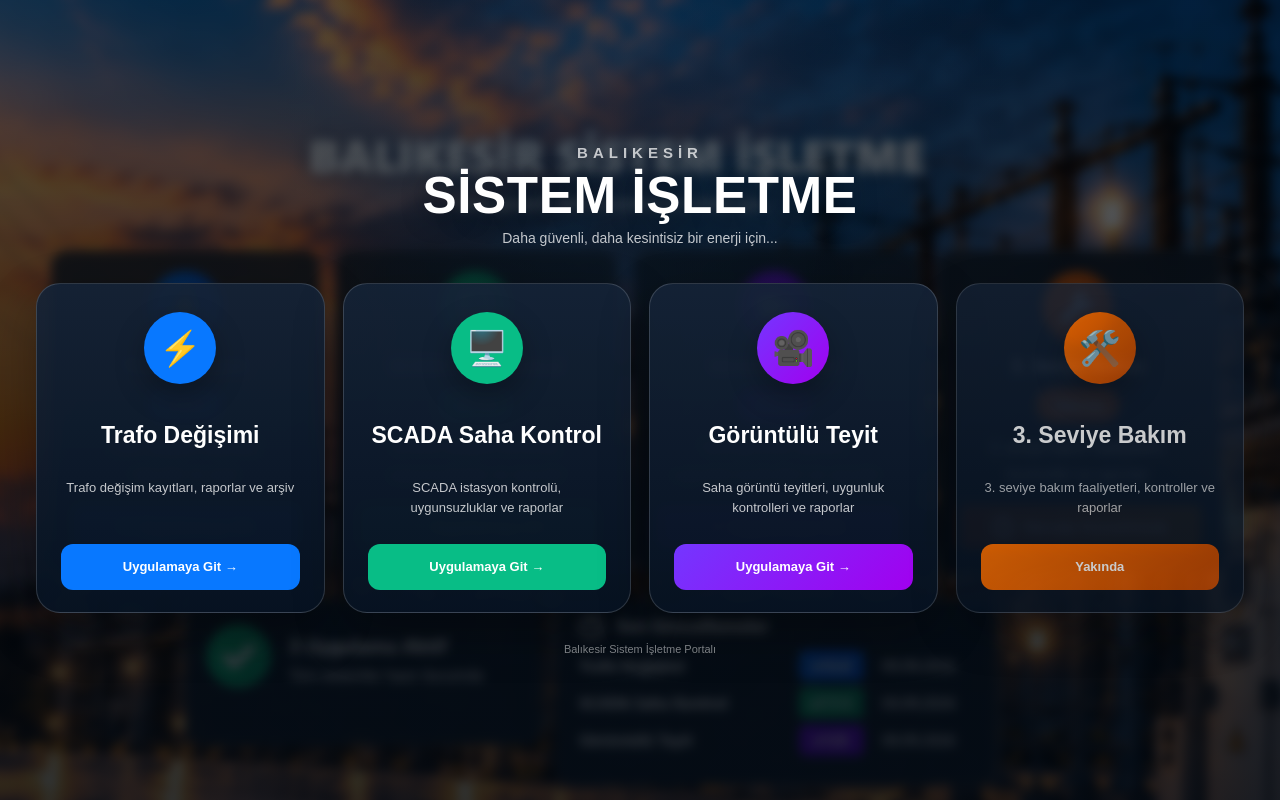
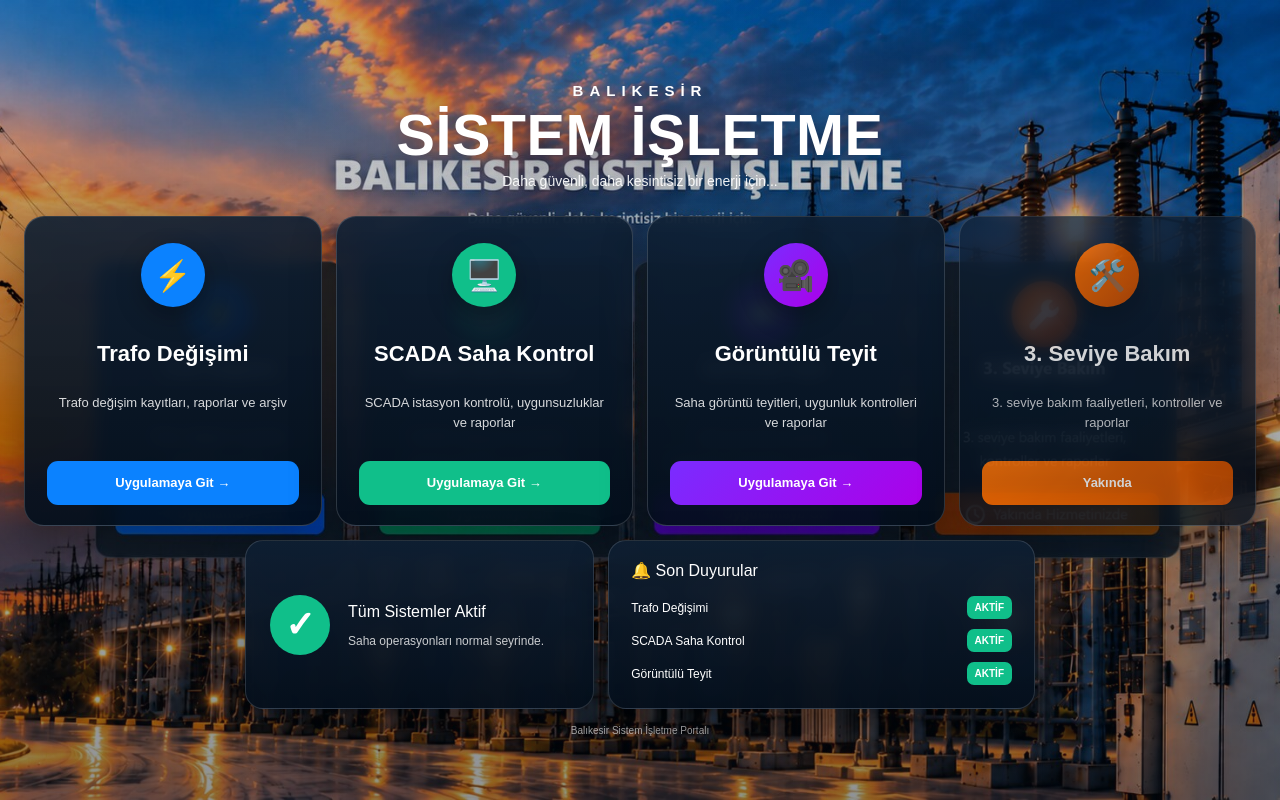
Before and after one commit to harun519/balikesir-sistem-isletme, a Next.js app: page / in a window 1280 px wide. Built offline with nearby package versions, Linux system fonts and the light colour scheme; no server answers.

Commit message:
Portal görünümünü arka planı bozmadan yeniden düzenle

```diff
--- a/app/page.tsx
+++ b/app/page.tsx
@@ -1,173 +1,96 @@
 "use client";
 
 const apps = [
-  {
-    key: "trafo",
-    title: "Trafo Değişimi",
-    desc: "Trafo değişim kayıtları, raporlar ve arşiv",
-    href: "https://balikesir-trafo-degisimi.vercel.app",
-    icon: "⚡",
-    tone: "blue",
-  },
-  {
-    key: "scada",
-    title: "SCADA Saha Kontrol",
-    desc: "SCADA istasyon kontrolü, uygunsuzluklar ve raporlar",
-    href: "https://scada-saha-kontrol-vercel.vercel.app",
-    icon: "🖥️",
-    tone: "green",
-  },
-  {
-    key: "teyit",
-    title: "Görüntülü Teyit",
-    desc: "Saha görüntü teyitleri, uygunluk kontrolleri ve raporlar",
-    href: "https://goruntulu-teyit-v1.vercel.app",
-    icon: "🎥",
-    tone: "purple",
-  },
+  { key: "trafo", title: "Trafo Değişimi", desc: "Trafo değişim kayıtları, raporlar ve arşiv", href: "https://balikesir-trafo-degisimi.vercel.app", icon: "⚡", tone: "blue" },
+  { key: "scada", title: "SCADA Saha Kontrol", desc: "SCADA istasyon kontrolü, uygunsuzluklar ve raporlar", href: "https://scada-saha-kontrol-vercel.vercel.app", icon: "🖥️", tone: "green" },
+  { key: "teyit", title: "Görüntülü Teyit", desc: "Saha görüntü teyitleri, uygunluk kontrolleri ve raporlar", href: "https://goruntulu-teyit-v1.vercel.app", icon: "🎥", tone: "purple" },
 ] as const;
 
 export default function Home() {
   return (
     <main className="portal">
-      <div className="desktopPage">
-        <div className="desktopBg" />
-        <div className="desktopShade" />
-        <div className="desktopContent">
-          <header className="desktopHeader">
+      <div className="bg" />
+      <div className="shade" />
+
+      <div className="content">
+        <header className="header">
           <div className="eyebrow">BALIKESİR</div>
           <h1>SİSTEM İŞLETME</h1>
           <p>Daha güvenli, daha kesintisiz bir enerji için...</p>
         </header>
 
-          <section className="desktopGrid">
+        <section className="appGrid">
           {apps.map(app => (
-              <a
-                key={app.key}
-                className={`desktopCard ${app.tone}`}
-                href={app.href}
-                target="_blank"
-                rel="noopener noreferrer"
-                aria-label={`${app.title} uygulamasını yeni sekmede aç`}
-              >
-                <div className="desktopIcon">{app.icon}</div>
+            <a key={app.key} className={`card ${app.tone}`} href={app.href} target="_blank" rel="noopener noreferrer" aria-label={`${app.title} uygulamasını yeni sekmede aç`}>
+              <div className="icon">{app.icon}</div>
               <h2>{app.title}</h2>
               <p>{app.desc}</p>
-                <div className="desktopButton">Uygulamaya Git →</div>
+              <div className="button">Uygulamaya Git →</div>
             </a>
           ))}
 
-            <article className="desktopCard orange disabledCard" aria-label="3. Seviye Bakım yakında">
-              <div className="desktopIcon">🛠️</div>
+          <article className="card orange disabled" aria-label="3. Seviye Bakım yakında">
+            <div className="icon">🛠️</div>
             <h2>3. Seviye Bakım</h2>
             <p>3. seviye bakım faaliyetleri, kontroller ve raporlar</p>
-              <div className="desktopButton">Yakında</div>
+            <div className="button">Yakında</div>
           </article>
         </section>
 
-          <footer className="desktopFooter">Balıkesir Sistem İşletme Portalı</footer>
+        <section className="bottomGrid">
+          <div className="infoCard statusCard">
+            <div className="statusIcon">✓</div>
+            <div>
+              <h3>Tüm Sistemler Aktif</h3>
+              <p>Saha operasyonları normal seyrinde.</p>
             </div>
           </div>
 
-      <div className="mobilePage">
-        <div className="mobileBg" />
-        <div className="mobileShade" />
-        <div className="mobileContent">
-          <header className="mobileHeader">
-            <h1>BALIKESİR<br />SİSTEM İŞLETME</h1>
-            <p>Daha güvenli, daha kesintisiz bir enerji için...</p>
-          </header>
-
-          <section className="mobileGrid">
-            <a className="mobileCard blueCard" href="https://balikesir-trafo-degisimi.vercel.app" target="_blank" rel="noopener noreferrer">
-              <div className="mobileIcon blueIcon">
-                <svg viewBox="0 0 24 24"><path d="M13 2 5.5 13H11l-1 9L18.5 10H13V2Z" fill="currentColor"/></svg>
+          <div className="infoCard notices">
+            <h3>🔔 Son Duyurular</h3>
+            <div className="noticeRow"><span>Trafo Değişimi</span><b>AKTİF</b></div>
+            <div className="noticeRow"><span>SCADA Saha Kontrol</span><b>AKTİF</b></div>
+            <div className="noticeRow"><span>Görüntülü Teyit</span><b>AKTİF</b></div>
           </div>
-              <h2>Trafo Değişimi</h2>
-              <p>Trafo değişim kayıtları,<br />raporlar ve arşiv</p>
-              <div className="mobileButton blueButton">→ Uygulamaya Git</div>
-            </a>
-
-            <a className="mobileCard greenCard" href="https://scada-saha-kontrol-vercel.vercel.app" target="_blank" rel="noopener noreferrer">
-              <div className="mobileIcon greenIcon">
-                <svg viewBox="0 0 24 24"><rect x="4" y="5" width="16" height="12" rx="2" fill="none" stroke="currentColor" strokeWidth="2"/><path d="M9 21h6M12 17v4" stroke="currentColor" strokeWidth="2" strokeLinecap="round"/></svg>
-              </div>
-              <h2>SCADA Saha Kontrol</h2>
-              <p>SCADA istasyon kontrolü,<br />uygunsuzluklar ve raporlar</p>
-              <div className="mobileButton greenButton">→ Uygulamaya Git</div>
-            </a>
-
-            <a className="mobileCard purpleCard" href="https://goruntulu-teyit-v1.vercel.app" target="_blank" rel="noopener noreferrer">
-              <div className="mobileIcon purpleIcon">
-                <svg viewBox="0 0 24 24"><rect x="3" y="6" width="13" height="12" rx="3" fill="currentColor"/><path d="m17 10 4-2v8l-4-2v-4Z" fill="currentColor"/></svg>
-              </div>
-              <h2>Görüntülü Teyit</h2>
-              <p>Saha görüntü teyitleri,<br />uygunluk kontrolleri ve raporlar</p>
-              <div className="mobileButton purpleButton">→ Uygulamaya Git</div>
-            </a>
-
-            <article className="mobileCard orangeCard">
-              <div className="mobileIcon orangeIcon">
-                <svg viewBox="0 0 24 24"><path d="M14.8 6.2a5 5 0 0 0-6.4 6.4L3 18l3 3 5.4-5.4a5 5 0 0 0 6.4-6.4l-3 3-3-3 3-3Z" fill="currentColor"/></svg>
-              </div>
-              <h2>3. Seviye Bakım</h2>
-              <p>3. seviye bakım faaliyetleri,<br />kontroller ve raporlar</p>
-              <div className="mobileButton orangeButton">◷ Yakında</div>
-            </article>
         </section>
 
         <footer>Balıkesir Sistem İşletme Portalı</footer>
       </div>
-      </div>
 
       <style jsx>{`
-        :global(*) { box-sizing: border-box; }
-        :global(html), :global(body) { margin:0; width:100%; min-width:320px; min-height:100%; background:#071426; font-family:Arial,Helvetica,sans-serif; }
-        :global(body) { overflow:hidden; }
-        .portal { width:100vw; min-height:100dvh; background:#071426; overflow:hidden; color:#fff; }
+        :global(*){box-sizing:border-box}
+        :global(html),:global(body){margin:0;width:100%;min-width:320px;min-height:100%;font-family:Arial,Helvetica,sans-serif;background:#061426}
+        :global(body){overflow-x:hidden}
+        .portal{position:relative;min-height:100dvh;color:#fff;overflow:hidden;background:#061426}
+        .bg{position:fixed;inset:0;background:url('/portal-final-kompakt-clean.jpg') center center/cover no-repeat;z-index:0}
+        .shade{position:fixed;inset:0;z-index:1;background:linear-gradient(180deg,rgba(2,10,20,.18),rgba(2,10,20,.44)),radial-gradient(circle at 50% 18%,rgba(10,40,72,.08),transparent 42%)}
+        .content{position:relative;z-index:2;width:min(1320px,calc(100% - 48px));min-height:100dvh;margin:0 auto;padding:42px 0 24px;display:flex;flex-direction:column;justify-content:center}
+        .header{text-align:center;margin-bottom:24px;text-shadow:0 3px 20px rgba(0,0,0,.35)}
+        .eyebrow{font-size:15px;font-weight:900;letter-spacing:6px}
+        .header h1{margin:6px 0 8px;font-size:clamp(42px,4.5vw,64px);line-height:.95;font-weight:900;letter-spacing:.5px}
+        .header p{margin:0;font-size:14px;color:rgba(255,255,255,.92)}
+        .appGrid{display:grid;grid-template-columns:repeat(4,minmax(0,1fr));gap:14px}
+        .card{min-height:310px;padding:26px 22px 20px;border:1px solid rgba(255,255,255,.16);border-radius:20px;background:linear-gradient(180deg,rgba(14,31,51,.90),rgba(4,15,28,.94));box-shadow:0 16px 44px rgba(0,0,0,.34);backdrop-filter:blur(8px);-webkit-backdrop-filter:blur(8px);color:#fff;text-decoration:none;display:flex;flex-direction:column;align-items:center;text-align:center;transition:transform .16s ease,border-color .16s ease,box-shadow .16s ease}
+        .card:not(.disabled):hover{transform:translateY(-4px);border-color:rgba(255,255,255,.34);box-shadow:0 22px 52px rgba(0,0,0,.40)}
+        .icon{width:64px;height:64px;border-radius:50%;display:grid;place-items:center;font-size:30px;margin-bottom:22px;box-shadow:0 10px 26px rgba(0,0,0,.28)}
+        .card h2{margin:0;min-height:50px;display:flex;align-items:center;justify-content:center;font-size:22px;line-height:1.15;font-weight:900}
+        .card p{margin:14px 0 18px;font-size:13px;line-height:1.55;color:rgba(255,255,255,.84)}
+        .button{width:100%;min-height:44px;margin-top:auto;border-radius:11px;display:flex;align-items:center;justify-content:center;font-size:13px;font-weight:900}
+        .blue .icon,.blue .button{background:#0b82ff}.blue .icon{color:#ffd43b}
+        .green .icon,.green .button{background:#10bf8a}
+        .purple .icon,.purple .button{background:linear-gradient(135deg,#7a2cff,#ab00e9)}
+        .orange .icon,.orange .button{background:linear-gradient(135deg,#ff7100,#c44b00)}
+        .disabled{opacity:.80;cursor:default}
+        .bottomGrid{display:grid;grid-template-columns:.9fr 1.1fr;gap:14px;width:min(790px,100%);margin:14px auto 0}
+        .infoCard{border:1px solid rgba(255,255,255,.14);border-radius:18px;background:linear-gradient(180deg,rgba(14,31,51,.90),rgba(4,15,28,.94));box-shadow:0 14px 40px rgba(0,0,0,.30);backdrop-filter:blur(8px);-webkit-backdrop-filter:blur(8px)}
+        .statusCard{padding:22px 24px;display:flex;align-items:center;gap:18px}
+        .statusIcon{width:60px;height:60px;flex:0 0 60px;border-radius:50%;display:grid;place-items:center;background:#10bf8a;font-size:36px;font-weight:900}
+        .statusCard h3,.notices h3{margin:0 0 8px;font-size:16px}.statusCard p{margin:0;font-size:12px;color:rgba(255,255,255,.78)}
+        .notices{padding:18px 22px}.noticeRow{display:grid;grid-template-columns:1fr auto;align-items:center;gap:12px;padding:5px 0;font-size:12px}.noticeRow b{font-size:10px;padding:4px 8px;border-radius:7px;background:#10bf8a;color:#fff}
+        footer{text-align:center;padding-top:14px;font-size:10px;color:rgba(255,255,255,.66)}
 
-        .desktopPage { position:relative; width:100vw; height:100dvh; overflow:hidden; background:#071426; }
-        .desktopBg { position:absolute; inset:-20px; background:url('/portal-final-kompakt.png') center/cover no-repeat; filter:blur(5px) brightness(.48) saturate(.92); transform:scale(1.03); }
-        .desktopShade { position:absolute; inset:0; background:linear-gradient(180deg,rgba(2,10,20,.26),rgba(2,10,20,.62)),radial-gradient(circle at 50% 8%,rgba(16,82,140,.20),transparent 38%); }
-        .desktopContent { position:relative; z-index:2; width:min(1320px,calc(100% - 72px)); height:100%; margin:0 auto; display:flex; flex-direction:column; justify-content:center; }
-        .desktopHeader { text-align:center; margin-bottom:34px; }
-        .eyebrow { font-size:15px; font-weight:900; letter-spacing:5px; color:rgba(255,255,255,.72); }
-        .desktopHeader h1 { margin:5px 0 7px; font-size:clamp(36px,4vw,58px); line-height:1; font-weight:900; letter-spacing:.6px; text-shadow:0 5px 25px rgba(0,0,0,.35); }
-        .desktopHeader p { margin:0; font-size:14px; color:rgba(255,255,255,.76); }
-        .desktopGrid { display:grid; grid-template-columns:repeat(4,minmax(0,1fr)); gap:18px; }
-        .desktopCard { min-height:330px; padding:28px 24px 22px; border:1px solid rgba(255,255,255,.16); border-radius:24px; background:linear-gradient(180deg,rgba(21,35,55,.92),rgba(7,19,34,.95)); box-shadow:0 18px 50px rgba(0,0,0,.30); color:#fff; text-decoration:none; display:flex; flex-direction:column; align-items:center; text-align:center; transition:transform .16s ease,box-shadow .16s ease,border-color .16s ease; }
-        .desktopCard:not(.disabledCard):hover { transform:translateY(-5px); box-shadow:0 24px 60px rgba(0,0,0,.38); border-color:rgba(255,255,255,.35); }
-        .desktopIcon { width:72px; height:72px; border-radius:50%; display:grid; place-items:center; font-size:34px; margin-bottom:24px; box-shadow:0 12px 30px rgba(0,0,0,.28); }
-        .desktopCard h2 { margin:0; min-height:54px; display:flex; align-items:center; justify-content:center; font-size:23px; line-height:1.15; font-weight:900; }
-        .desktopCard p { margin:16px 0 22px; font-size:13px; line-height:1.55; color:rgba(255,255,255,.76); }
-        .desktopButton { width:100%; min-height:46px; margin-top:auto; border-radius:12px; display:flex; align-items:center; justify-content:center; padding:10px 12px; font-size:13px; font-weight:900; }
-        .blue .desktopIcon,.blue .desktopButton { background:#0878ff; }.blue .desktopIcon { color:#ffd43b; }
-        .green .desktopIcon,.green .desktopButton { background:#08bd86; }
-        .purple .desktopIcon,.purple .desktopButton { background:linear-gradient(135deg,#7436ff,#a100ef); }
-        .orange .desktopIcon,.orange .desktopButton { background:linear-gradient(135deg,#ff7100,#bd4500); }
-        .disabledCard { opacity:.78; cursor:default; }
-        .desktopFooter { text-align:center; padding-top:28px; font-size:11px; color:rgba(255,255,255,.48); }
-
-        .mobilePage { display:none; }
-        @media (orientation:portrait) and (max-width:700px) {
-          :global(html),:global(body){width:100%;min-width:0;min-height:100%;overflow-x:hidden;overflow-y:auto;background:#071426}
-          :global(body){overflow-y:auto}
-          .portal{width:100%;height:auto;min-height:100dvh;overflow:visible}
-          .desktopPage{display:none}
-          .mobilePage{position:relative;display:block;width:100%;min-height:100dvh;overflow:hidden;background:#071426}
-          .mobileBg{position:fixed;inset:-30px;background:url('/portal-final-kompakt.png') center/cover no-repeat;filter:blur(18px) brightness(.48) saturate(.9);transform:scale(1.08)}
-          .mobileShade{position:fixed;inset:0;background:linear-gradient(180deg,rgba(3,14,28,.20),rgba(3,14,28,.58)),radial-gradient(circle at 50% 5%,rgba(18,80,135,.22),transparent 40%)}
-          .mobileContent{position:relative;z-index:2;width:100%;max-width:520px;margin:0 auto;padding:28px 12px 24px}
-          .mobileHeader{text-align:center;padding:4px 4px 22px}.mobileHeader h1{margin:0;font-size:clamp(27px,8vw,38px);line-height:1.02;font-weight:900;letter-spacing:.3px;text-shadow:0 3px 18px rgba(0,0,0,.35)}.mobileHeader p{margin:10px 0 0;font-size:12px;color:rgba(255,255,255,.86)}
-          .mobileGrid{display:grid;grid-template-columns:repeat(2,minmax(0,1fr));gap:10px}
-          .mobileCard{min-width:0;min-height:244px;padding:15px 9px 10px;border:1px solid rgba(255,255,255,.16);border-radius:16px;background:linear-gradient(180deg,rgba(19,33,52,.90),rgba(7,18,33,.94));box-shadow:0 10px 28px rgba(0,0,0,.25);backdrop-filter:blur(12px);-webkit-backdrop-filter:blur(12px);color:#fff;text-decoration:none;display:flex;flex-direction:column;align-items:center;text-align:center;-webkit-tap-highlight-color:transparent}
-          .mobileIcon{width:48px;height:48px;flex:0 0 48px;border-radius:50%;display:grid;place-items:center;margin-bottom:11px;box-shadow:0 7px 18px rgba(0,0,0,.22)}.mobileIcon :global(svg){width:25px;height:25px}.blueIcon{background:#0878ff;color:#ffd43b}.greenIcon{background:#08bf89;color:#fff}.purpleIcon{background:linear-gradient(135deg,#7436ff,#a400ff);color:#fff}.orangeIcon{background:linear-gradient(135deg,#ff7100,#d95100);color:#fff}
-          .mobileCard h2{margin:0;min-height:34px;display:flex;align-items:center;justify-content:center;font-size:14px;line-height:1.15;font-weight:800}.mobileCard p{margin:12px 0 10px;font-size:10.5px;line-height:1.45;color:rgba(255,255,255,.84)}
-          .mobileButton{width:100%;min-height:36px;margin-top:auto;border-radius:8px;display:flex;align-items:center;justify-content:center;padding:7px 5px;font-size:10.5px;line-height:1.1;font-weight:800;color:#fff}.blueButton{background:#0878ff}.greenButton{background:#08bd86}.purpleButton{background:linear-gradient(90deg,#7639ff,#a100ef)}.orangeButton{background:linear-gradient(90deg,#c74c00,#a83f00)}
-          footer{padding:18px 0 4px;text-align:center;font-size:9px;color:rgba(255,255,255,.58)}
-        }
-        @media (orientation:portrait) and (max-width:360px){.mobileContent{padding-left:8px;padding-right:8px}.mobileGrid{gap:7px}.mobileCard{padding-left:6px;padding-right:6px}.mobileCard h2{font-size:12.5px}.mobileCard p{font-size:9.5px}.mobileButton{font-size:9.5px}}
-        @media (min-width:701px) and (max-width:1050px){.desktopContent{width:min(940px,calc(100% - 36px))}.desktopGrid{gap:12px}.desktopCard{min-height:300px;padding:22px 14px 18px}.desktopCard h2{font-size:18px}.desktopCard p{font-size:11px}.desktopIcon{width:60px;height:60px;font-size:28px}}
+        @media(max-width:1050px){.content{width:min(960px,calc(100% - 28px));padding-top:26px}.header{margin-bottom:18px}.appGrid{gap:10px}.card{min-height:270px;padding:20px 12px 16px}.card h2{font-size:17px}.card p{font-size:11px}.icon{width:56px;height:56px;font-size:26px;margin-bottom:15px}.bottomGrid{width:min(720px,100%)}}
+        @media(max-width:700px){.bg{background-image:url('/portal-final-kompakt-clean.png');background-position:center}.shade{background:linear-gradient(180deg,rgba(2,10,20,.26),rgba(2,10,20,.56))}.content{width:100%;padding:24px 10px 22px;justify-content:flex-start}.header{margin-bottom:18px}.eyebrow{font-size:11px;letter-spacing:4px}.header h1{font-size:31px}.header p{font-size:11px}.appGrid{grid-template-columns:repeat(2,minmax(0,1fr));gap:8px}.card{min-height:238px;padding:15px 8px 10px;border-radius:15px}.icon{width:46px;height:46px;font-size:22px;margin-bottom:10px}.card h2{min-height:38px;font-size:13px}.card p{font-size:9.5px;line-height:1.45;margin:9px 0 10px}.button{min-height:34px;font-size:10px}.bottomGrid{grid-template-columns:1fr;gap:8px;margin-top:8px}.statusCard{padding:14px 16px}.statusIcon{width:44px;height:44px;flex-basis:44px;font-size:26px}.notices{padding:13px 16px}.statusCard h3,.notices h3{font-size:13px}.statusCard p,.noticeRow{font-size:10px}footer{padding-top:12px;font-size:9px}}
       `}</style>
     </main>
   );
```
Lines whose indentation alone changed are shown as unchanged.
